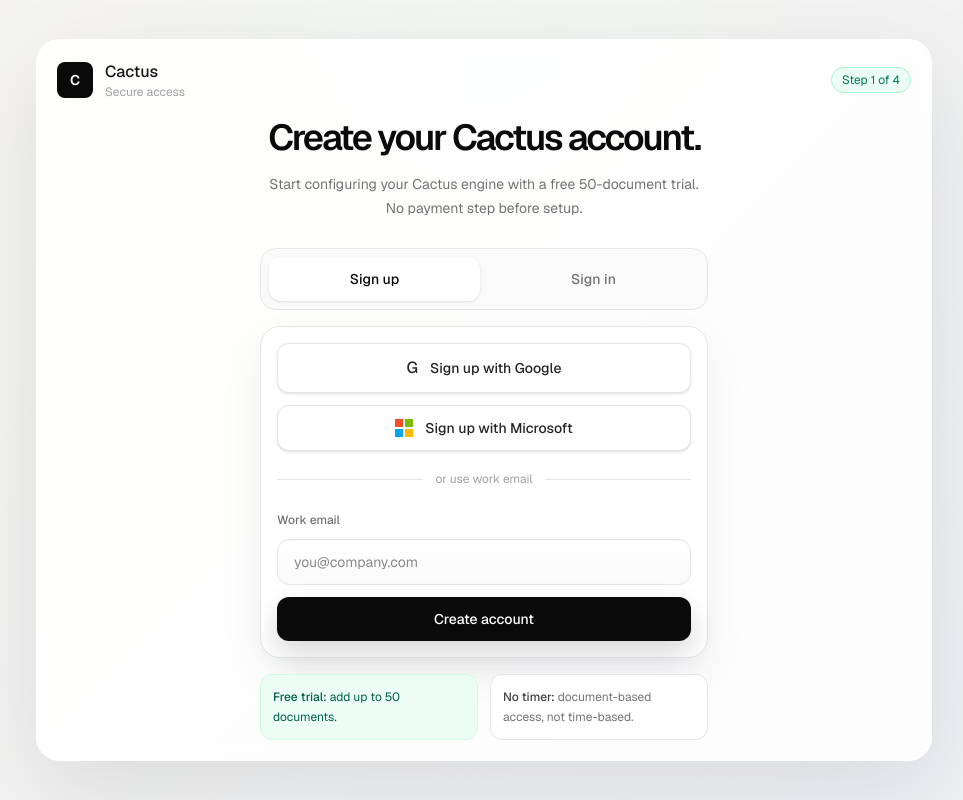
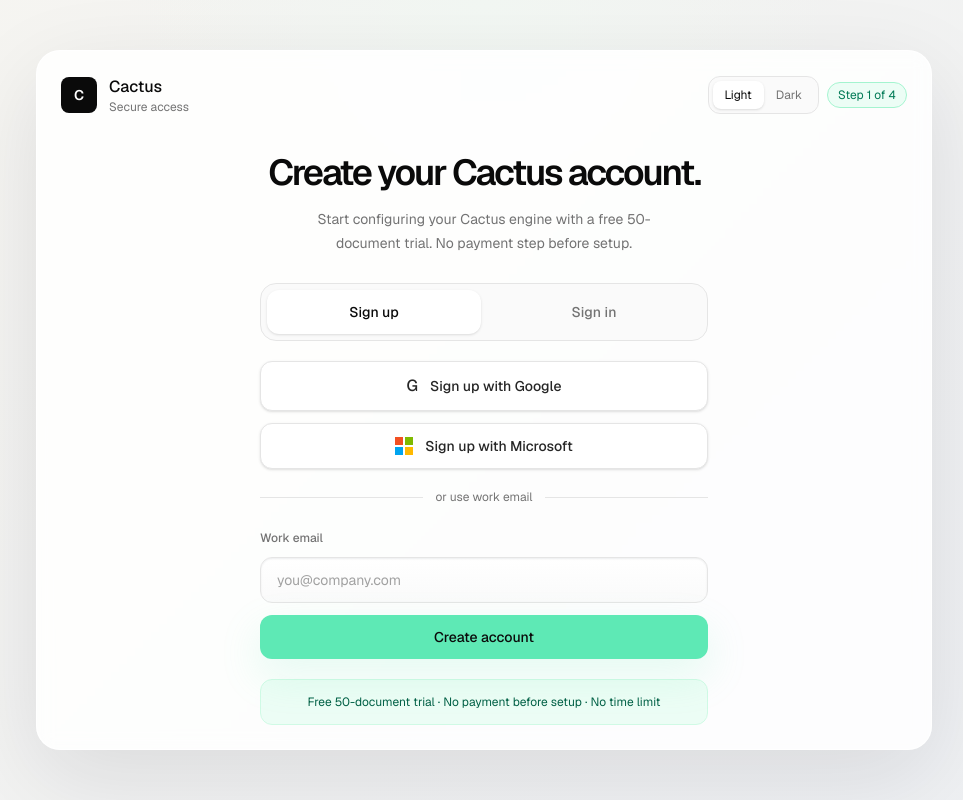
Before and after one commit to CactusCEO/cactus-vault-prototype, a Next.js app: page / in a window 1280 px wide. Both pictures are taken after a click on the button "Build your Vault". Shown: the whole page, without its empty margins (156-1119 px from the left). Built offline with nearby package versions, Linux system fonts and the light colour scheme.

Commit message:
feat: add dark auth version

```diff
--- a/src/app/page.tsx
+++ b/src/app/page.tsx
@@ -206,51 +206,74 @@
 
 function SignupScreen({ go }: { go: (screenIndex: number) => void }) {
   const [mode, setMode] = useState<"signup" | "signin">("signup");
+  const [theme, setTheme] = useState<"light" | "dark">("light");
   const isSignup = mode === "signup";
+  const isDark = theme === "dark";
+
+  const pageClass = isDark
+    ? "grid min-h-screen place-items-center bg-[radial-gradient(circle_at_top,#1f2a23,transparent_34%),linear-gradient(135deg,#050505,#111312_45%,#171a18)] p-6 text-white"
+    : "grid min-h-screen place-items-center bg-[radial-gradient(circle_at_top,#f2f7f3,transparent_34%),linear-gradient(135deg,#f6f5f1,#eef0f3)] p-6 text-neutral-950";
+  const panelClass = isDark
+    ? "w-full max-w-4xl rounded-[1.5rem] border border-white/10 bg-[#0b0d0c]/92 p-6 shadow-[0_34px_110px_rgba(0,0,0,0.55)] backdrop-blur"
+    : "w-full max-w-4xl rounded-[1.5rem] border border-white/80 bg-white/85 p-6 shadow-[0_28px_90px_rgba(15,23,42,0.10)] backdrop-blur";
+  const muted = isDark ? "text-neutral-400" : "text-neutral-500";
+  const softSurface = isDark ? "border-white/10 bg-white/[0.04]" : "border-neutral-200 bg-neutral-50/90";
+  const activeTab = isDark ? "bg-white text-neutral-950 shadow-[0_10px_30px_rgba(255,255,255,0.08)]" : "bg-white text-neutral-950 shadow-sm";
+  const inactiveTab = isDark ? "text-neutral-500 hover:text-white" : "text-neutral-500 hover:text-neutral-900";
+  const authButton = isDark ? "border-white/10 bg-white/[0.06] text-neutral-100 hover:bg-white/[0.09]" : "border-neutral-200 bg-white text-neutral-800 hover:bg-neutral-50";
+  const inputClass = isDark ? "border-white/10 bg-black/30 text-white placeholder:text-neutral-600 focus:border-emerald-400/70" : "border-neutral-200 bg-gradient-to-b from-white to-neutral-50 text-neutral-950 placeholder:text-neutral-400 focus:border-neutral-400";
 
   return (
-    <div className="grid min-h-screen place-items-center bg-[radial-gradient(circle_at_top,#f2f7f3,transparent_34%),linear-gradient(135deg,#f6f5f1,#eef0f3)] p-6">
-      <div className="w-full max-w-4xl rounded-[1.5rem] border border-white/80 bg-white/85 p-5 shadow-[0_28px_90px_rgba(15,23,42,0.10)] backdrop-blur">
-        <div className="mb-5 flex items-center justify-between">
+    <div className={pageClass}>
+      <div className={panelClass}>
+        <div className="flex items-center justify-between">
           <div className="flex items-center gap-3">
-            <div className="grid h-9 w-9 place-items-center rounded-lg bg-neutral-950 text-sm font-semibold text-white">C</div>
-            <div><p className="font-medium">Cactus</p><p className="text-xs text-neutral-400">Secure access</p></div>
+            <div className={`grid h-9 w-9 place-items-center rounded-lg text-sm font-semibold ${isDark ? "bg-white text-neutral-950" : "bg-neutral-950 text-white"}`}>C</div>
+            <div><p className="font-medium">Cactus</p><p className={`text-xs ${muted}`}>Secure access</p></div>
+          </div>
+          <div className="flex items-center gap-2">
+            <div className={`rounded-xl border p-1 text-xs ${softSurface}`}>
+              <button onClick={() => setTheme("light")} className={`rounded-lg px-3 py-1.5 ${!isDark ? activeTab : inactiveTab}`}>Light</button>
+              <button onClick={() => setTheme("dark")} className={`rounded-lg px-3 py-1.5 ${isDark ? activeTab : inactiveTab}`}>Dark</button>
             </div>
             <Pill tone="green">Step 1 of 4</Pill>
           </div>
+        </div>
 
-        <div className="mx-auto max-w-xl text-center">
-          <h1 className="text-4xl font-semibold leading-[1] tracking-[-0.06em] text-neutral-950">{isSignup ? "Create your Cactus account." : "Sign in to Cactus."}</h1>
-          <p className="mx-auto mt-4 max-w-md text-sm leading-6 text-neutral-500">
+        <div className="mx-auto mt-10 max-w-md text-center">
+          <h1 className="text-4xl font-semibold leading-[1] tracking-[-0.06em]">{isSignup ? "Create your Cactus account." : "Sign in to Cactus."}</h1>
+          <p className={`mx-auto mt-4 max-w-sm text-sm leading-6 ${muted}`}>
             {isSignup ? "Start configuring your Cactus engine with a free 50-document trial. No payment step before setup." : "Welcome back. Sign in to continue managing your Cactus engine."}
           </p>
         </div>
 
-        <div className="mx-auto mt-7 max-w-md rounded-2xl border border-neutral-200 bg-neutral-50/90 p-2 shadow-[inset_0_1px_0_rgba(255,255,255,0.9)]">
-          <div className="grid grid-cols-2 gap-2">
-            <button onClick={() => setMode("signup")} className={`rounded-xl px-4 py-3 text-sm font-medium transition ${isSignup ? "bg-white text-neutral-950 shadow-sm" : "text-neutral-500 hover:text-neutral-900"}`}>Sign up</button>
-            <button onClick={() => setMode("signin")} className={`rounded-xl px-4 py-3 text-sm font-medium transition ${!isSignup ? "bg-white text-neutral-950 shadow-sm" : "text-neutral-500 hover:text-neutral-900"}`}>Sign in</button>
+        <div className="mx-auto mt-7 max-w-md">
+          <div className={`rounded-2xl border p-1.5 ${softSurface}`}>
+            <div className="grid grid-cols-2 gap-1.5">
+              <button onClick={() => setMode("signup")} className={`rounded-xl px-4 py-3 text-sm font-medium transition ${isSignup ? activeTab : inactiveTab}`}>Sign up</button>
+              <button onClick={() => setMode("signin")} className={`rounded-xl px-4 py-3 text-sm font-medium transition ${!isSignup ? activeTab : inactiveTab}`}>Sign in</button>
             </div>
           </div>
 
-        <div className="mx-auto mt-4 max-w-md rounded-[1.25rem] border border-neutral-200 bg-white p-4 shadow-[0_18px_45px_rgba(15,23,42,0.06)]">
-          <button onClick={() => go(2)} className="flex w-full items-center justify-center gap-3 rounded-xl border border-neutral-200 bg-white px-4 py-3 text-sm font-medium text-neutral-800 shadow-sm hover:bg-neutral-50">
+          <div className="mt-5 space-y-3">
+            <button onClick={() => go(2)} className={`flex w-full items-center justify-center gap-3 rounded-xl border px-4 py-3 text-sm font-medium shadow-sm ${authButton}`}>
               <span className="text-base">G</span>{isSignup ? "Sign up with Google" : "Sign in with Google"}
             </button>
-          <button onClick={() => go(2)} className="mt-3 flex w-full items-center justify-center gap-3 rounded-xl border border-neutral-200 bg-white px-4 py-3 text-sm font-medium text-neutral-800 shadow-sm hover:bg-neutral-50">
+            <button onClick={() => go(2)} className={`flex w-full items-center justify-center gap-3 rounded-xl border px-4 py-3 text-sm font-medium shadow-sm ${authButton}`}>
               <span className="grid grid-cols-2 gap-0.5">
                 <span className="h-2 w-2 bg-[#f25022]" /><span className="h-2 w-2 bg-[#7fba00]" /><span className="h-2 w-2 bg-[#00a4ef]" /><span className="h-2 w-2 bg-[#ffb900]" />
               </span>{isSignup ? "Sign up with Microsoft" : "Sign in with Microsoft"}
             </button>
-          <div className="my-5 flex items-center gap-3 text-xs text-neutral-400"><div className="h-px flex-1 bg-neutral-200" />or use work email<div className="h-px flex-1 bg-neutral-200" /></div>
-          <label className="text-xs font-medium text-neutral-500">Work email</label>
-          <input className="mt-2 w-full rounded-xl border border-neutral-200 bg-gradient-to-b from-white to-neutral-50 px-4 py-3 text-sm outline-none shadow-[inset_0_1px_2px_rgba(15,23,42,0.04)] focus:border-neutral-400" placeholder="you@company.com" />
-          <button onClick={() => go(2)} className="mt-3 w-full rounded-xl bg-neutral-950 px-4 py-3 text-sm font-medium text-white shadow-[0_12px_28px_rgba(0,0,0,0.16)]">{isSignup ? "Create account" : "Email me a sign-in link"}</button>
           </div>
 
-        <div className="mx-auto mt-4 grid max-w-md grid-cols-2 gap-3 text-xs leading-5 text-neutral-500">
-          <div className="rounded-xl border border-emerald-100 bg-emerald-50 px-3 py-3 text-emerald-800"><span className="font-medium">Free trial:</span> add up to 50 documents.</div>
-          <div className="rounded-xl border border-neutral-200 bg-white px-3 py-3"><span className="font-medium text-neutral-700">No timer:</span> document-based access, not time-based.</div>
+          <div className={`my-5 flex items-center gap-3 text-xs ${muted}`}><div className={`h-px flex-1 ${isDark ? "bg-white/10" : "bg-neutral-200"}`} />or use work email<div className={`h-px flex-1 ${isDark ? "bg-white/10" : "bg-neutral-200"}`} /></div>
+          <label className={`text-xs font-medium ${muted}`}>Work email</label>
+          <input className={`mt-2 w-full rounded-xl border px-4 py-3 text-sm outline-none shadow-[inset_0_1px_2px_rgba(15,23,42,0.08)] ${inputClass}`} placeholder="you@company.com" />
+          <button onClick={() => go(2)} className="mt-3 w-full rounded-xl bg-emerald-300 px-4 py-3 text-sm font-medium text-neutral-950 shadow-[0_16px_40px_rgba(110,231,183,0.18)]">{isSignup ? "Create account" : "Email me a sign-in link"}</button>
+
+          <div className={`mt-5 rounded-xl border px-4 py-3 text-center text-xs leading-5 ${isDark ? "border-emerald-300/20 bg-emerald-300/10 text-emerald-100" : "border-emerald-100 bg-emerald-50 text-emerald-800"}`}>
+            Free 50-document trial · No payment before setup · No time limit
+          </div>
         </div>
       </div>
     </div>
```
Lines whose indentation alone changed are shown as unchanged.
